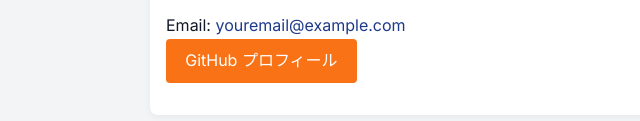
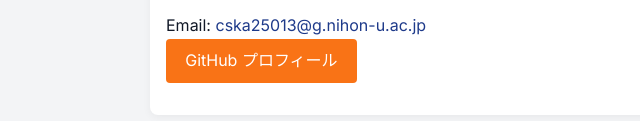
Before and after one commit to Se1rendipity/web, a plain HTML site: page index.html in a window 1280 px wide. Shown: the part 379-500 px from the top of the page, 90-730 px from the left. Drawn offline with Linux system fonts and the light colour scheme.

Commit message:
Update index.html

```diff
--- a/index.html
+++ b/index.html
@@ -28,7 +28,7 @@
 
     <section id="contact">
       <h2>Contact</h2>
-      <p>Email: <a href="cska25013@g.nihon-u.ac.jp">youremail@example.com</a></p>
+      <p>Email: <a href="cska25013@g.nihon-u.ac.jp">cska25013@g.nihon-u.ac.jp</a></p>
       <p><a class="button" href="https://github.com/Se1rendipity/web" target="_blank">GitHub プロフィール</a></p>
     </section>
   </div>
```
